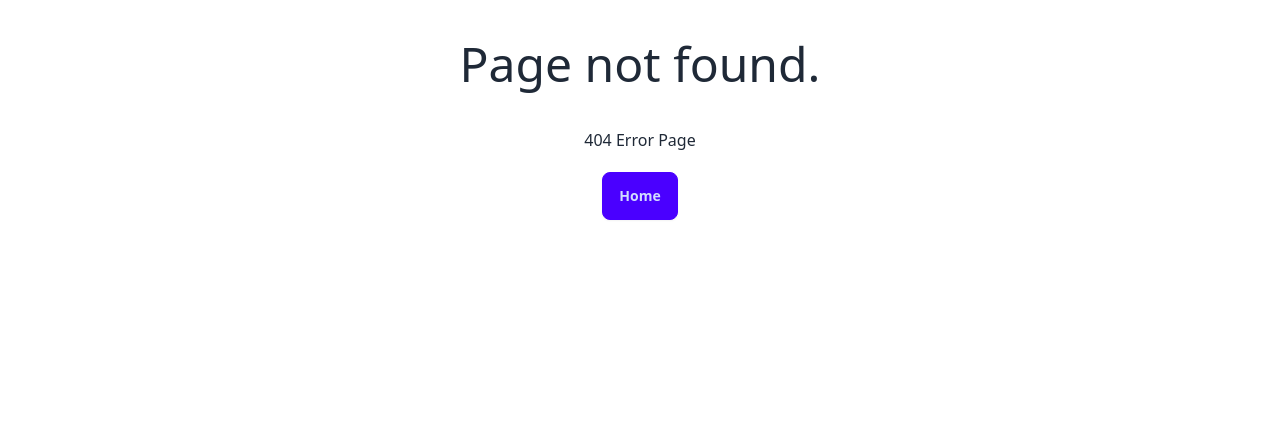
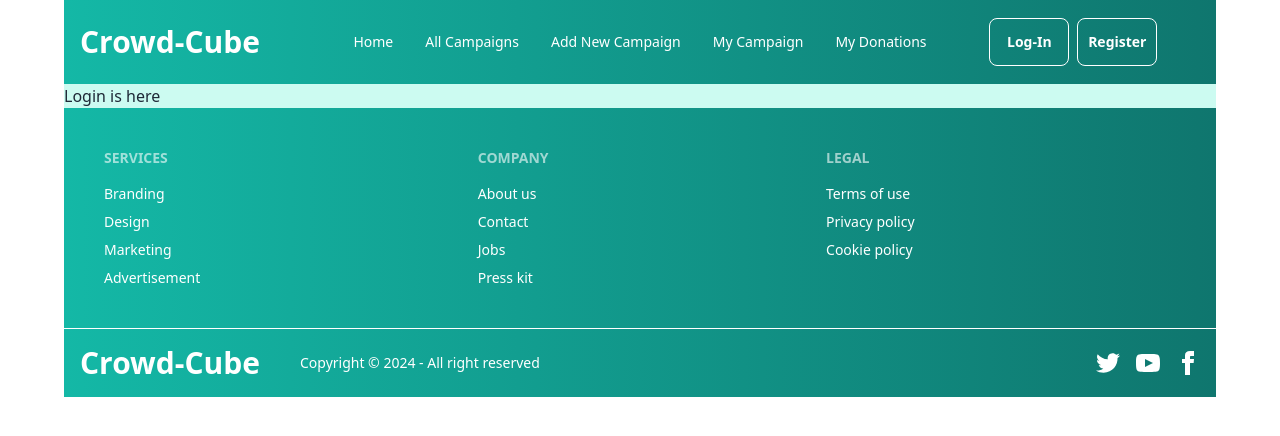
Before and after one commit to MehediBytes/crowd-cube-client, a React (Vite) app: page /auth/login in a window 1280 px wide. Before the commit this address had no page. Shown: the top 436 px of the page. Built offline with nearby package versions, Linux system fonts and the light colour scheme.

Commit message:
Setup firebase and make auth routes

```diff
--- a/package.json
+++ b/package.json
@@ -10,6 +10,7 @@
     "preview": "vite preview"
   },
   "dependencies": {
+    "firebase": "^11.0.2",
     "localforage": "^1.10.0",
     "match-sorter": "^8.0.0",
     "react": "^18.3.1",
--- a/src/components/Navbar.jsx
+++ b/src/components/Navbar.jsx
@@ -44,8 +44,8 @@ const Navbar = () => {
                 </ul>
             </div>
             <div className="navbar-end flex flex-col md:flex-row justify-center items-center gap-2">
-                <button className='btn btn-outline text-white w-20'>Log-In</button>
-                <button className='btn btn-outline text-white w-20'>Register</button>
+                <Link to={"/auth/login"}><button className='btn btn-outline text-white w-20'>Log-In</button></Link>
+                <Link to={"/auth/register"}><button className='btn btn-outline text-white w-20'>Register</button></Link>
             </div>
         </div>
     );
--- /dev/null
+++ b/src/firebase/firebase.config.js
@@ -0,0 +1,18 @@
+// Import the functions you need from the SDKs you need
+import { initializeApp } from "firebase/app";
+// TODO: Add SDKs for Firebase products that you want to use
+// https://firebase.google.com/docs/web/setup#available-libraries
+
+// Your web app's Firebase configuration
+const firebaseConfig = {
+    apiKey: import.meta.env.VITE_apiKey,
+    authDomain: import.meta.env.VITE_authDomain,
+    projectId: import.meta.env.VITE_projectId,
+    storageBucket: import.meta.env.VITE_storageBucket,
+    messagingSenderId: import.meta.env.VITE_messagingSenderId,
+    appId: import.meta.env.VITE_appId,
+};
+
+// Initialize Firebase
+const app = initializeApp(firebaseConfig);
+export default app;
--- /dev/null
+++ b/src/layouts/AuthLayout.jsx
@@ -0,0 +1,25 @@
+import React from 'react';
+import Navbar from '../components/Navbar';
+import { Outlet } from 'react-router-dom';
+import Footer from '../components/Footer';
+
+const AuthLayout = () => {
+    return (
+        <div className="max-w-6xl mx-auto bg-teal-100">
+            {/* Navbar */}
+            <nav>
+                <Navbar></Navbar>
+            </nav>
+
+            {/* Outlet */}
+            <Outlet></Outlet>
+
+            {/* Footer */}
+            <footer>
+                <Footer></Footer>
+            </footer>
+        </div>
+    );
+};
+
+export default AuthLayout;
--- /dev/null
+++ b/src/pages/LogIn.jsx
@@ -0,0 +1,11 @@
+import React from 'react';
+
+const LogIn = () => {
+    return (
+        <div>
+            <h2>Login is here</h2>
+        </div>
+    );
+};
+
+export default LogIn;
--- /dev/null
+++ b/src/pages/Register.jsx
@@ -0,0 +1,11 @@
+import React from 'react';
+
+const Register = () => {
+    return (
+        <div>
+            <h2>Register is here</h2>
+        </div>
+    );
+};
+
+export default Register;
--- /dev/null
+++ b/src/provider/AuthProvider.jsx
@@ -0,0 +1,22 @@
+import React, { createContext } from 'react';
+import app from '../firebase/firebase.config';
+import { getAuth } from "firebase/auth";
+
+export const AuthContext = createContext();
+const auth = getAuth(app);
+
+const AuthProvider = ({ children }) => {
+
+
+    const authInfo = {
+
+    };
+
+    return (
+        <AuthContext.Provider value={authInfo}>
+            {children}
+        </AuthContext.Provider>
+    );
+};
+
+export default AuthProvider;
```
Also changed, not shown: src/routes/router.jsx (+17 -0 lines), 2 other files (tests, documents, lock files or other folders).
